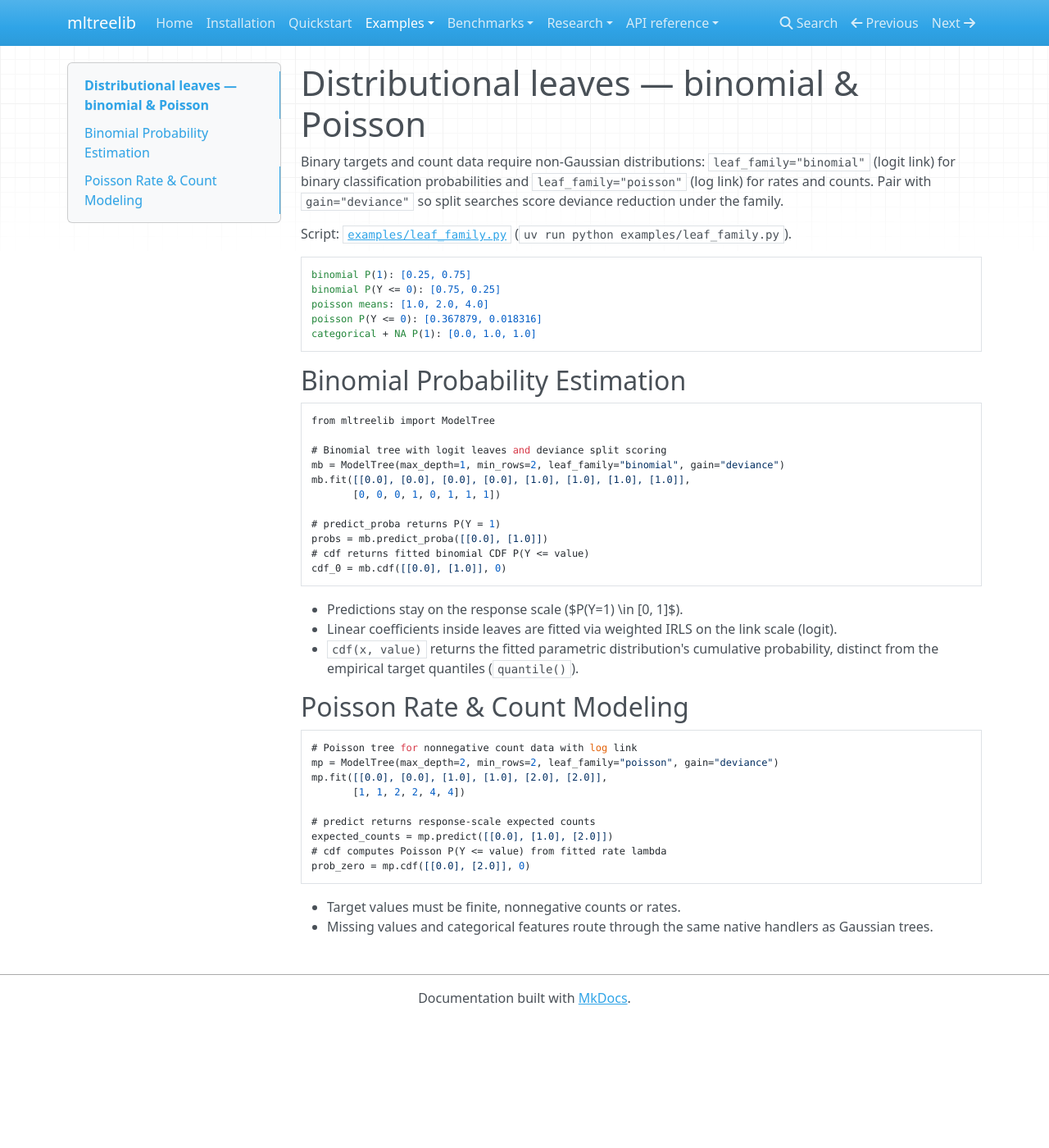
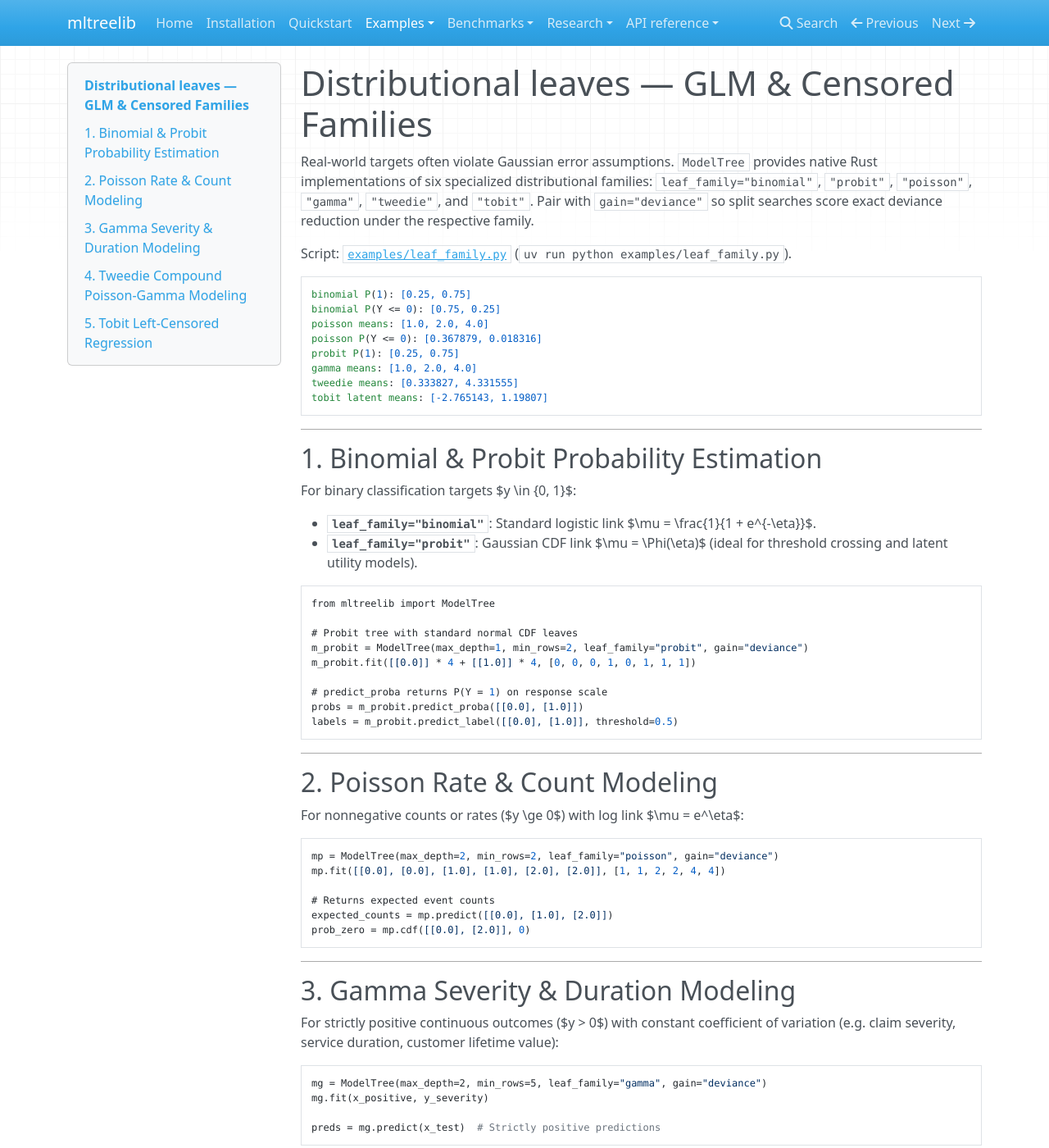
Before and after one commit to jkapila/mltreelib, an MkDocs documentation site: the page built from docs/examples/distributional-leaves.md, in a window 1280 px wide and 1400 px high. Shown: the whole window at 82% size. Built offline with MkDocs 1.6.1, drawn with Linux system fonts in a browser that asks for light colours; nearby versions of some CDN libraries; some of the changed text lies outside the part shown.

Commit message:
feat(examples): add distributional leaf benchmarks on real external datasets
- Ingest canonical benchmark datasets in datasets/external/:
  - mroz.csv (Wooldridge female labor supply, 43.2% censored at zero)
  - affairs.csv (Fair affairs, 75.0% zero mass)
  - veteran.csv (Veteran lung cancer, right-censored survival)
- Add examples/distributional_leaf_benchmarks.py exercising Probit, Gamma,
  Tweedie, and Tobit models against real targets.
- Add docs/examples/hierarchical-retrain.md and wire into mkdocs.yml.
- Update docs/examples/distributional-leaves.md and examples/leaf_family.py.

````diff
--- a/docs/examples/distributional-leaves.md
+++ b/docs/examples/distributional-leaves.md
@@ -1,9 +1,7 @@
-# Distributional leaves — binomial & Poisson
+# Distributional leaves — GLM & Censored Families
 
-Binary targets and count data require non-Gaussian distributions:
-`leaf_family="binomial"` (logit link) for binary classification probabilities and
-`leaf_family="poisson"` (log link) for rates and counts. Pair with `gain="deviance"`
-so split searches score deviance reduction under the family.
+Real-world targets often violate Gaussian error assumptions. `ModelTree` provides native Rust implementations of six specialized distributional families:
+`leaf_family="binomial"`, `"probit"`, `"poisson"`, `"gamma"`, `"tweedie"`, and `"tobit"`. Pair with `gain="deviance"` so split searches score exact deviance reduction under the respective family.
 
 Script: [`examples/leaf_family.py`](https://github.com/jkapila/mltreelib/blob/main/examples/leaf_family.py) (`uv run python examples/leaf_family.py`).
 
@@ -12,42 +10,86 @@
 binomial P(Y <= 0): [0.75, 0.25]
 poisson means: [1.0, 2.0, 4.0]
 poisson P(Y <= 0): [0.367879, 0.018316]
-categorical + NA P(1): [0.0, 1.0, 1.0]
+probit P(1): [0.25, 0.75]
+gamma means: [1.0, 2.0, 4.0]
+tweedie means: [0.333827, 4.331555]
+tobit latent means: [-2.765143, 1.19807]
 ```
 
-## Binomial Probability Estimation
+---
+
+## 1. Binomial & Probit Probability Estimation
+
+For binary classification targets $y \in \{0, 1\}$:
+
+- **`leaf_family="binomial"`**: Standard logistic link $\mu = \frac{1}{1 + e^{-\eta}}$.
+- **`leaf_family="probit"`**: Gaussian CDF link $\mu = \Phi(\eta)$ (ideal for threshold crossing and latent utility models).
 
 ```python
 from mltreelib import ModelTree
 
-# Binomial tree with logit leaves and deviance split scoring
-mb = ModelTree(max_depth=1, min_rows=2, leaf_family="binomial", gain="deviance")
-mb.fit([[0.0], [0.0], [0.0], [0.0], [1.0], [1.0], [1.0], [1.0]],
-       [0, 0, 0, 1, 0, 1, 1, 1])
+# Probit tree with standard normal CDF leaves
+m_probit = ModelTree(max_depth=1, min_rows=2, leaf_family="probit", gain="deviance")
+m_probit.fit([[0.0]] * 4 + [[1.0]] * 4, [0, 0, 0, 1, 0, 1, 1, 1])
 
-# predict_proba returns P(Y = 1)
-probs = mb.predict_proba([[0.0], [1.0]])
-# cdf returns fitted binomial CDF P(Y <= value)
-cdf_0 = mb.cdf([[0.0], [1.0]], 0)
+# predict_proba returns P(Y = 1) on response scale
+probs = m_probit.predict_proba([[0.0], [1.0]])
+labels = m_probit.predict_label([[0.0], [1.0]], threshold=0.5)
 ```
 
-- Predictions stay on the response scale ($P(Y=1) \in [0, 1]$).
-- Linear coefficients inside leaves are fitted via weighted IRLS on the link scale (logit).
-- `cdf(x, value)` returns the fitted parametric distribution's cumulative probability, distinct from the empirical target quantiles (`quantile()`).
+---
 
-## Poisson Rate & Count Modeling
+## 2. Poisson Rate & Count Modeling
+
+For nonnegative counts or rates ($y \ge 0$) with log link $\mu = e^\eta$:
 
 ```python
-# Poisson tree for nonnegative count data with log link
 mp = ModelTree(max_depth=2, min_rows=2, leaf_family="poisson", gain="deviance")
-mp.fit([[0.0], [0.0], [1.0], [1.0], [2.0], [2.0]],
-       [1, 1, 2, 2, 4, 4])
+mp.fit([[0.0], [0.0], [1.0], [1.0], [2.0], [2.0]], [1, 1, 2, 2, 4, 4])
 
-# predict returns response-scale expected counts
+# Returns expected event counts
 expected_counts = mp.predict([[0.0], [1.0], [2.0]])
-# cdf computes Poisson P(Y <= value) from fitted rate lambda
 prob_zero = mp.cdf([[0.0], [2.0]], 0)
 ```
 
-- Target values must be finite, nonnegative counts or rates.
-- Missing values and categorical features route through the same native handlers as Gaussian trees.
+---
+
+## 3. Gamma Severity & Duration Modeling
+
+For strictly positive continuous outcomes ($y > 0$) with constant coefficient of variation (e.g. claim severity, service duration, customer lifetime value):
+
+```python
+mg = ModelTree(max_depth=2, min_rows=5, leaf_family="gamma", gain="deviance")
+mg.fit(x_positive, y_severity)
+
+preds = mg.predict(x_test)  # Strictly positive predictions
+```
+
+---
+
+## 4. Tweedie Compound Poisson-Gamma Modeling
+
+For zero-inflated continuous positive targets ($y \ge 0$) where a mass of exact zeros exists alongside continuous positive values (e.g. insurance pure premiums, warranty loss costs):
+
+```python
+mt = ModelTree(max_depth=2, min_rows=10, leaf_family="tweedie", gain="deviance", l2=1e-3)
+mt.fit(x_claims, y_loss_cost)
+
+preds = mt.predict(x_test)
+```
+
+---
+
+## 5. Tobit Left-Censored Regression
+
+For continuous targets censored at a lower threshold (default $0.0$, e.g. warranty claims, consumer expenditures):
+
+```python
+tobit_tree = ModelTree(max_depth=2, min_rows=10, leaf_family="tobit")
+tobit_tree.fit(x_censored, y_censored)
+
+latent_means = tobit_tree.predict(x_test)
+```
+
+- Fits latent Gaussian expectations via Expectation-Maximization in iteratively reweighted least squares (IRLS).
+- Eliminates downward attenuation bias caused by standard linear regression on censored zeros.
--- a/mkdocs.yml
+++ b/mkdocs.yml
@@ -46,6 +46,7 @@
       - Model building & predictions: examples/model-building.md
       - Growth knob tour: examples/knob-tour.md
       - Distributional leaves: examples/distributional-leaves.md
+      - Hierarchical retrain & routing: examples/hierarchical-retrain.md
       - Categorical encoders: examples/categorical-encoders.md
       - Monotone & interaction constraints: examples/constraints.md
       - Missing data & routing: examples/missing-routing.md
````
Also changed, not shown: docs/examples/hierarchical-retrain.md (added, +95 -0 lines), 5 other files.
